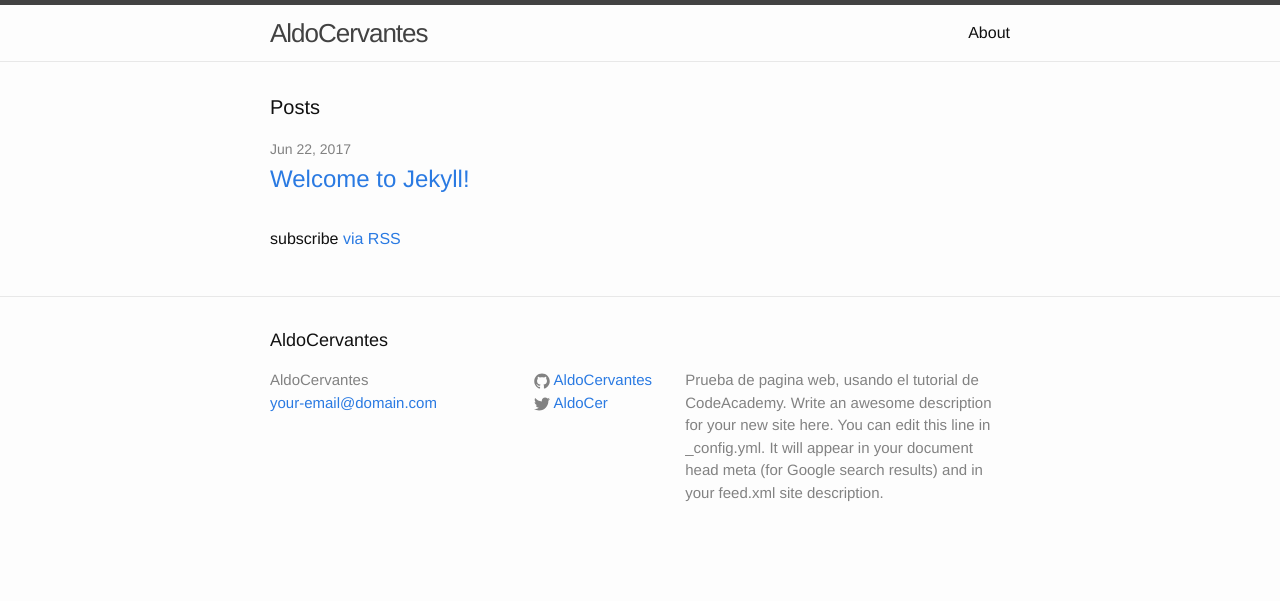
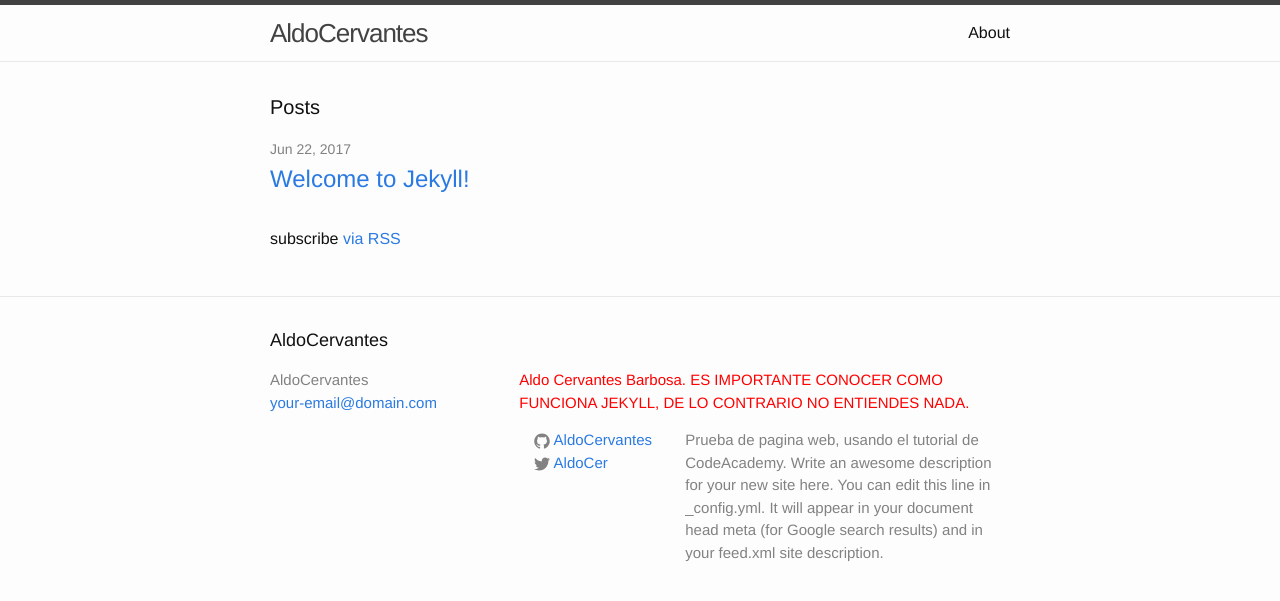
Before and after one commit to AldoCervantes/AldoCervantes.github.io, a Jekyll site: the page built from index.html, in a window 1280 px wide. Shown: the top 601 px of the page. Built offline with Jekyll 4.4.1, drawn with Linux system fonts in a browser that asks for light colours.

Commit message:
Update footer.html

```diff
--- a/_includes/footer.html
+++ b/_includes/footer.html
@@ -11,7 +11,7 @@
           <li><a href="mailto:{{ site.email }}">{{ site.email }}</a></li>
         </ul>
       </div>
-
+      <p style="color: red">Aldo Cervantes Barbosa. ES IMPORTANTE CONOCER COMO FUNCIONA JEKYLL, DE LO CONTRARIO NO ENTIENDES NADA.<strong></strong></p>
       <div class="footer-col footer-col-2">
         <ul class="social-media-list">
           {% if site.github_username %}
```
